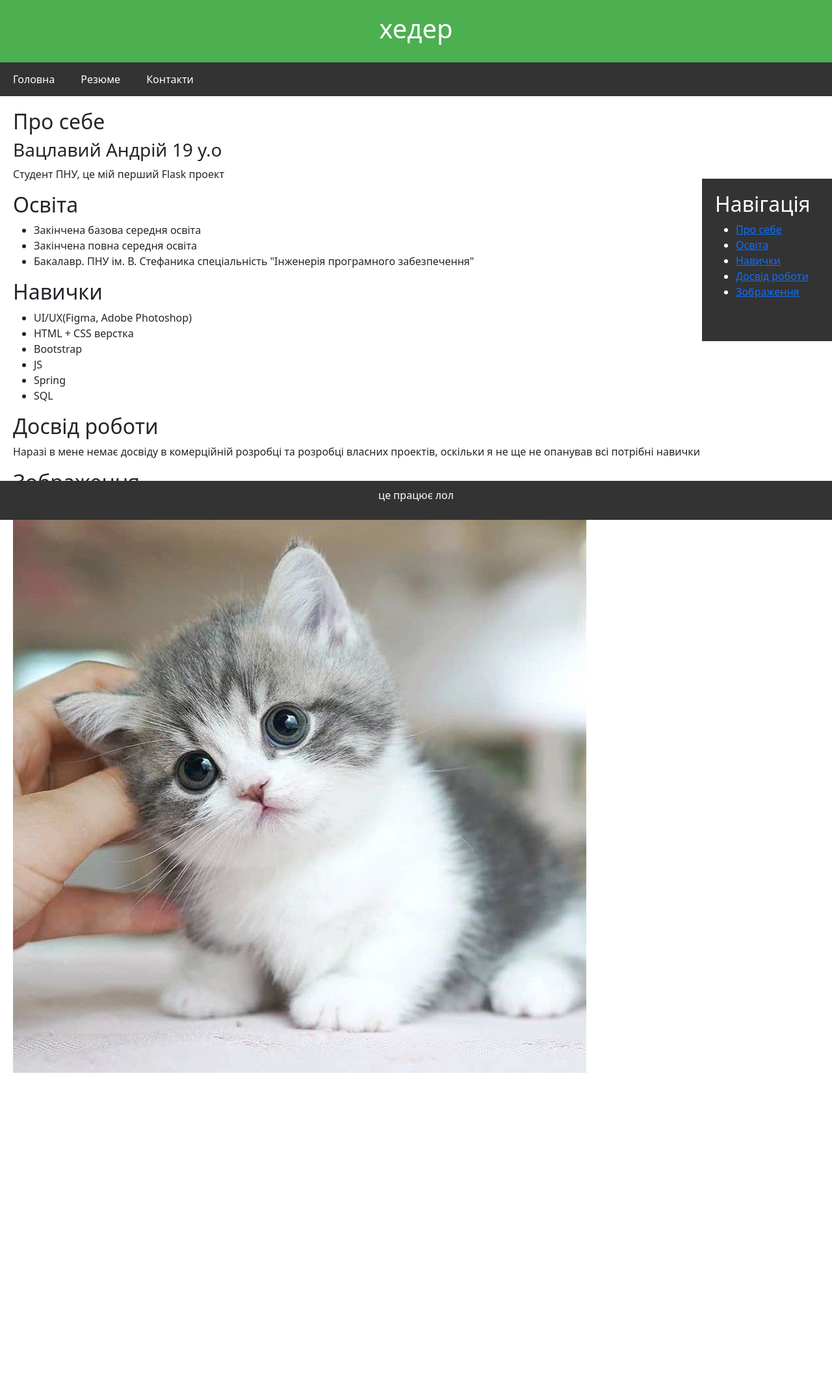
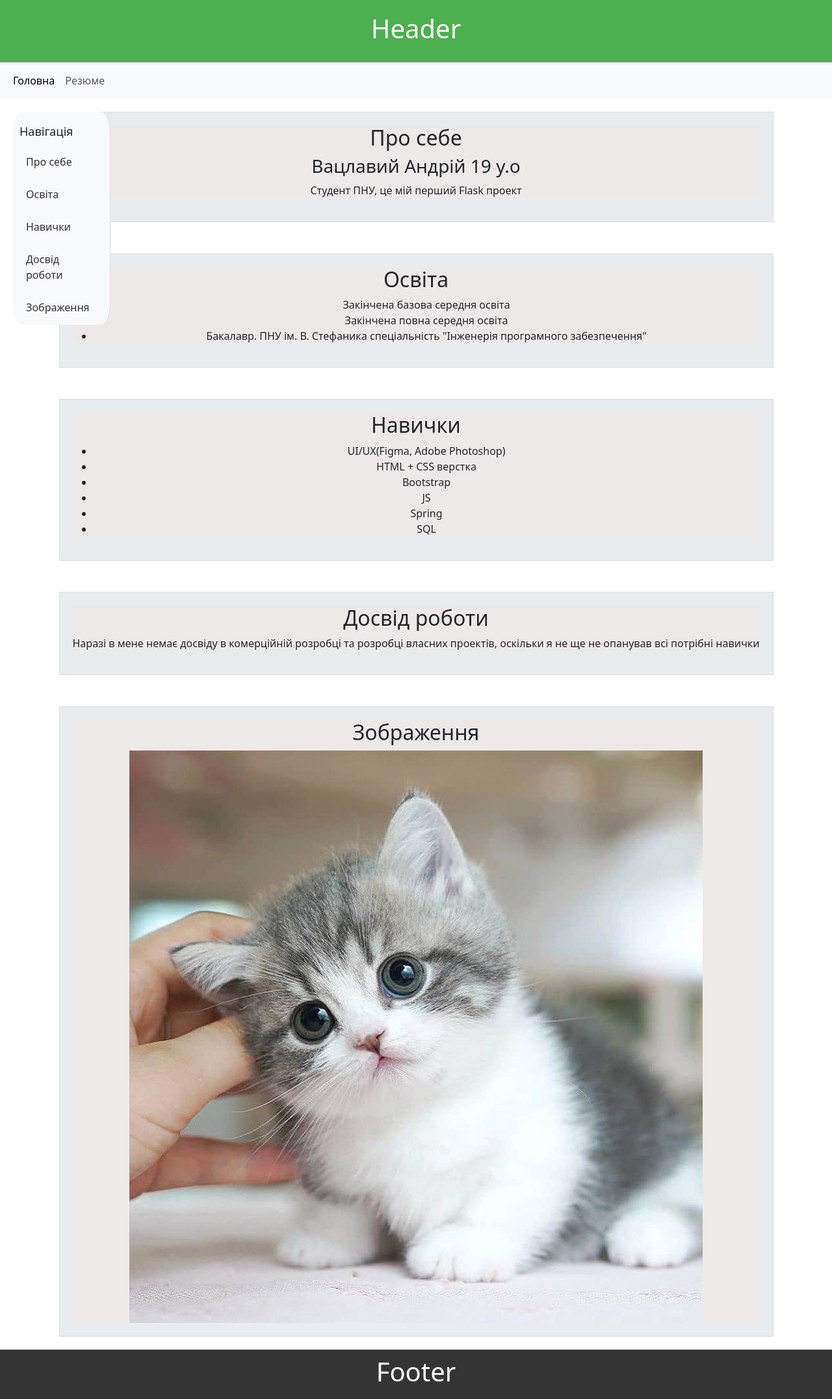
Before and after one commit to LGtechaz/flask-app-lab, a Flask app: page /resume in a window 1280 px wide. Shown: the whole page at 65% size. Before the commit the page ends 1651 px from the top, so only its background shows below. Run offline with Flask 3, Linux system fonts and the light colour scheme.

Commit message:
changed styles(navbar, sidebar, sections content)

```diff
--- a/static/styles/base.css
+++ b/static/styles/base.css
@@ -3,6 +3,9 @@ body {
     margin: 0;
     padding: 0;
     box-sizing: border-box;
+    min-height: 100vh;
+    display: flex;
+    flex-direction: column;
 }
 
 header {
@@ -12,43 +15,26 @@ header {
     text-align: center;
 }
 
-nav {
-    background-color: #333;
-}
-
-nav ul {
-    margin: 0;
-    padding: 0;
-    list-style: none;
-    overflow: hidden;
-}
-
-nav ul li {
-    float: left;
-}
-
-nav ul li a {
-    display: block;
-    color: white;
-    padding: 14px 20px;
-    text-align: center;
-    text-decoration: none;
-}
-
-nav ul li a:hover {
-    background-color: #111;
-}
-
 main {
     padding: 20px;
+    flex: 1; /* Це дозволяє основному контенту займати весь простір між header і footer */
+    display: flex;
+    flex-direction: column;
 }
 
 footer {
-    background-color: #333;
+    background-color: #343434;
     color: white;
     text-align: center;
     padding: 10px;
-    position: fixed;
-    bottom: 0;
     width: 100%;
 }
+
+img {
+    max-width: 100%;
+    height: auto;
+}
+
+section {
+    background-color: rgb(238, 233, 233);
+}
--- /dev/null
+++ b/static/styles/content.css
@@ -0,0 +1,9 @@
+.grid-item {
+    background-color: #e9ecef;
+    padding: 20px;
+    border: 1px solid #ddd;
+    text-align: center;
+  }
+.centered-grid {
+    min-height: 100vh;
+  }
--- a/static/styles/sidebar.css
+++ b/static/styles/sidebar.css
@@ -1,12 +1,30 @@
 .sidebar {
-    width: 200px;
-    height: 250px;
-    background-color: #333;
-    color: white;
     position: fixed;
-    right: 0;
-    top: 50%;
-    transform: translateY(-50%);
-    padding: 20px;
-    box-sizing: border-box;
-}
+    width: 150px;
+    height: 41vh;
+    background-color: #f8f9fa;
+    padding: 20px 10px;
+    border-right: 1px solid #ddd;
+    border-radius: 10%;
+  }
+  .sidebar h2 {
+    font-size: 18px;
+    margin-bottom: 15px;
+  }
+  .sidebar ul {
+    list-style-type: none;
+    padding-left: 0;
+  }
+  .sidebar ul li {
+    margin-bottom: 10px;
+  }
+  .sidebar ul li a {
+    color: #333;
+    text-decoration: none;
+    padding: 8px 10px;
+    display: block;
+    border-radius: 4px;
+  }
+  .sidebar ul li a:hover {
+    background-color: #e9ecef;
+  }
--- a/templates/footer.html
+++ b/templates/footer.html
@@ -1,3 +1,3 @@
 <footer>
-    <p> це працює лол</p>
+    <h1>Footer</h1>
 </footer>
--- a/templates/header.html
+++ b/templates/header.html
@@ -1,3 +1,3 @@
    <header>
-        <h1>хедер</h1>
+        <h1>Header</h1>
     </header>
--- a/templates/home.html
+++ b/templates/home.html
@@ -1,5 +1,5 @@
 {% extends 'base.html' %}
-
+{% block title %}Головна{% endblock %}
 {% block content %}
     <h1>This is your homepage :) </h1>
     <h1>Agent: {{ agent | upper }}</h1>
--- a/templates/nav.html
+++ b/templates/nav.html
@@ -1,7 +1,17 @@
-<nav>
-    <ul>
-        <li><a href="{{url_for('home')}}">Головна</a></li>
-        <li><a href="{{url_for('resume')}}">Резюме</a></li>
-        <li><a href="#">Контакти</a></li>
-    </ul>
-</nav>
+<nav class="navbar navbar-expand-lg bg-body-tertiary">
+    <div class="container-fluid">
+      <button class="navbar-toggler" type="button" data-bs-toggle="collapse" data-bs-target="#navbarSupportedContent" aria-controls="navbarSupportedContent" aria-expanded="false" aria-label="Toggle navigation">
+        <span class="navbar-toggler-icon"></span>
+      </button>
+      <div class="collapse navbar-collapse" id="navbarSupportedContent">
+        <ul class="navbar-nav me-auto mb-2 mb-lg-0">
+          <li class="nav-item">
+            <a class="nav-link active" aria-current="page" href="{{url_for('home')}}">Головна</a>
+          </li>
+          <li class="nav-item">
+            <a class="nav-link" href="{{url_for('resume')}}">Резюме</a>
+          </li>
+        </ul>
+      </div>
+    </div>
+  </nav>
--- a/templates/resume.html
+++ b/templates/resume.html
@@ -3,12 +3,17 @@
 {% block title %}Резюме{% endblock %}
 
 {%block content%}
-<link rel="stylesheet" href="{{url_for('static', filename='styles/lol.css')}}">
+<link rel="stylesheet" href="{{url_for('static', filename='styles/content.css')}}">
+  <div class="container d-flex justify-content-center align-items-center centered-grid">
+    <div class="d-flex flex-column gap-5">
+      <div class="grid-item">
         <section>
             <h2 id="about_me">Про себе</h2>
             <h3>Вацлавий Андрій 19 y.o</h3>
             <p>Студент ПНУ, це мій перший Flask проект</p>
         </section>
+      </div>
+      <div class="grid-item">
         <section>
             <h2 id="education">Освіта</h2>
             <ul>
@@ -17,6 +22,8 @@
                 <li>Бакалавр. ПНУ ім. В. Стефаника спеціальність "Інженерія програмного забезпечення"</li>
             </ul>
         </section>
+      </div>
+      <div class="grid-item">
         <section>
             <h2 id="skills">Навички</h2>
             <ul>
@@ -28,13 +35,19 @@
                 <li>SQL</li>
             </ul>
         </section>
+      </div>
+      <div class="grid-item">
         <section>
             <h2 id="experience">Досвід роботи</h2>
             <p>Наразі в мене немає досвіду в комерційній розробці та розробці власних проектів, оскільки я не ще не опанував всі потрібні навички</p>
         </section>
+      </div>
+      <div class="grid-item">
     <section>
         <h2 id="image">Зображення</h2>
         <img src="{{ url_for('static', filename='images/kitten.jpg') }}" alt="image not found">
-</section>
+    </section></div>
+    </div>
+  </div>
 {%include 'sidebar.html'%}
 {%endblock%}
--- a/templates/sidebar.html
+++ b/templates/sidebar.html
@@ -1,11 +1,13 @@
-<link rel="stylesheet" href="{{ url_for('static', filename='styles/sidebar.CSS') }}">
+<link rel="stylesheet" href="{{ url_for('static', filename='styles/sidebar.css') }}">
 <div class="sidebar">
     <h2>Навігація</h2>
-    <ul>
+    <div>
+        <ul>
         <li><a href="#about_me">Про себе</a></li>
         <li><a href="#education">Освіта</a></li>
         <li><a href="#skills">Навички</a></li>
         <li><a href="#experience">Досвід роботи</a></li>
         <li><a href="#image">Зображення</a></li>
     </ul>
+    </div>
 </div>
```
Lines whose indentation alone changed are shown as unchanged.
